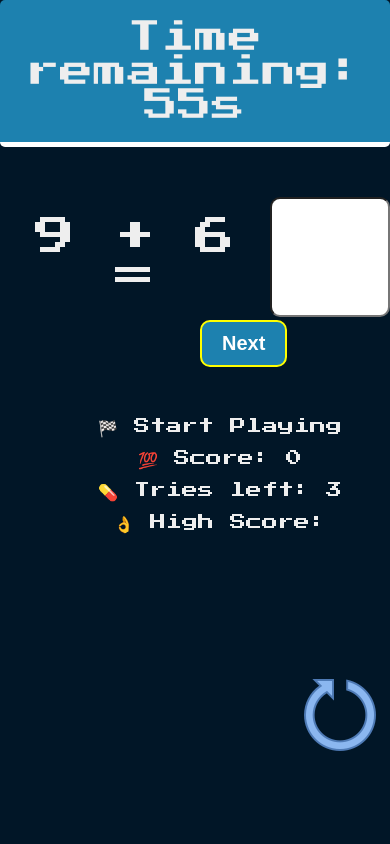
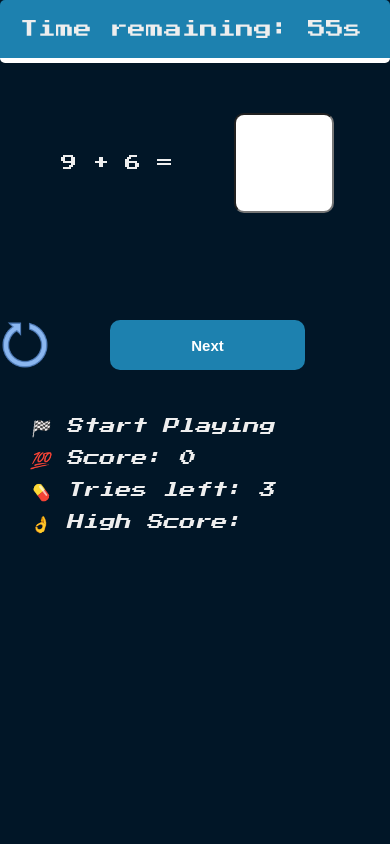
Before and after one commit to Highbeek/MathWiz, a plain HTML site: page index.html in a window 390 px wide. Shown: the top 844 px of the page. Drawn offline with Linux system fonts and the light colour scheme.

Commit message:
making app responsive

```diff
--- a/index.html
+++ b/index.html
@@ -15,7 +15,7 @@
     </div>
     <div class="gameLog">
     <div>
-      <button onclick="checkAnswer()" class="nextBtn">Next</button>
+      <button type="submit" onclick="checkAnswer()" class="nextBtn">Next</button>
     </div>
 
     <div class="details">
@@ -32,8 +32,12 @@
       /></a>
     </div>
     </div>
+    <div id="celebration"></div>
+
+
 
     <div id="result"></div>
     <script src="script.js"></script>
+
   </body>
 </html>
--- a/script.js
+++ b/script.js
@@ -1,3 +1,5 @@
+// 'use strict';
+
 let operand1, operand2, operator, result, score, interval, highScore;
 const nextButton = document.getElementById('next-button');
 const input = document.getElementById('input-field');
@@ -54,7 +56,7 @@ function flashColor(color) {
   document.body.style.backgroundColor = color;
   setTimeout(() => {
     document.body.style.backgroundColor = '#011627';
-  }, 0500);
+  }, 500);
 }
 
 //highscore
@@ -78,9 +80,34 @@ function updateHighScore(score) {
     document.getElementById('high-score').innerHTML = score;
   }
 }
+let soundPlayed = false;
+
+
+
 function endGame() {
+  // Check if the game has already ended
+  if (gameEnded) {
+    return;
+  }
+
   gameEnded = true;
+  const score = parseInt(
+    document.getElementById('score').textContent.split(': ')[1]
+  );
+
+  const message = `Hurray! Your final score is ${score}.`;
+  displayMessage(message);
+  document.querySelector('body').style.backgroundColor = 'darkgreen';
+
+  // Play the sound effect if it hasn't been played yet
+  const sound = new Audio('./sound/hurray.wav');
+  sound.play();
+
+  // Update the score display
+  document.getElementById('score').textContent = message;
 }
+
+
 // retrieve the high score at the start of each new game
 let startingScore = getHighScore();
 if (startingScore === null) {
@@ -194,17 +221,6 @@ function checkAnswer() {
         return;
       }
 
-      // clearInterval(interval);
-      // displayMessage('💥You Lost  the game.');
-      // flashColor('darkred');
-      // // Update high score after game ends
-      // updateHighScore(score);
-      // speech.voice = voices[femaleVoiceIndex];
-      // speech.text = 'You Lost  the game';
-      // speech.lang = 'en-US';
-      // speech.rate = 3;
-      // speechSynthesis.speak(speech);
-
       return;
     }
   }
@@ -213,6 +229,7 @@ function checkAnswer() {
 //start timer
 function startTimer() {
   score = 0;
+
   document.getElementById('timer').innerHTML = 'Time remaining: 60s';
 
   interval = setInterval(function () {
@@ -237,6 +254,7 @@ function startTimer() {
         'Time remaining: ' + (time - 1) + 's';
     }
   }, 1000);
+
   generateQuestion();
 }
 
@@ -271,5 +289,5 @@ document.getElementById('question').innerHTML += ' = ';
 // //Make enter button perform same task as next button
 //refresh game
 function refresh() {
-   window.location.reload('Refresh');
- }
+  window.location.reload('Refresh');
+}
--- a/style.css
+++ b/style.css
@@ -90,6 +90,13 @@ body {
   line-height: 2;
   font-size: 2rem;
 }
+.confetti{
+   max-width: 640px;
+   display: block;
+   margin: 0 auto;
+   border: 1px solid #ddd;
+   user-select: none;
+}
 
 /* Media queries */
 
@@ -108,7 +115,6 @@ body {
     font-size: 2.5rem;
   }
   .nextBtn {
-    border: 2px solid #000;
     position: absolute;
     top: 300px;
     z-index: 1;
@@ -147,11 +153,44 @@ body {
     font-size: 2rem;
   }
   .nextBtn {
-    border: 2px solid yellow;
+    position: absolute;
+    right: 0;
+    left: 90px;
+    height: 50px;
+    text-align: center;
+    margin: 20px;
+    font-size: 1.5rem;
+    width: 50%;
   }
   .refresh {
+    position: absolute;
     bottom: 0;
-    top: 80%;
-    left: 300px;
+    top: 320px;
+    left: 0;
   }
+  .refresh img{
+      height: 50px;
+    }
+  #question {
+    font-size: 16px;
+  }
+  #question-container > input {
+    height: 100px;
+    width: 100px;
+    font-size: 20px;
+  }
+  .details {
+    position: absolute;
+    font-size: 16px;
+    display: block;
+    line-height: 2;
+    text-align: left;
+    font-style: italic;
+  }
+  #timer{
+    text-align: left;
+    font-size: 1.8rem;
+  }
+
+
 }
```
Also changed, not shown: 1 other file.
